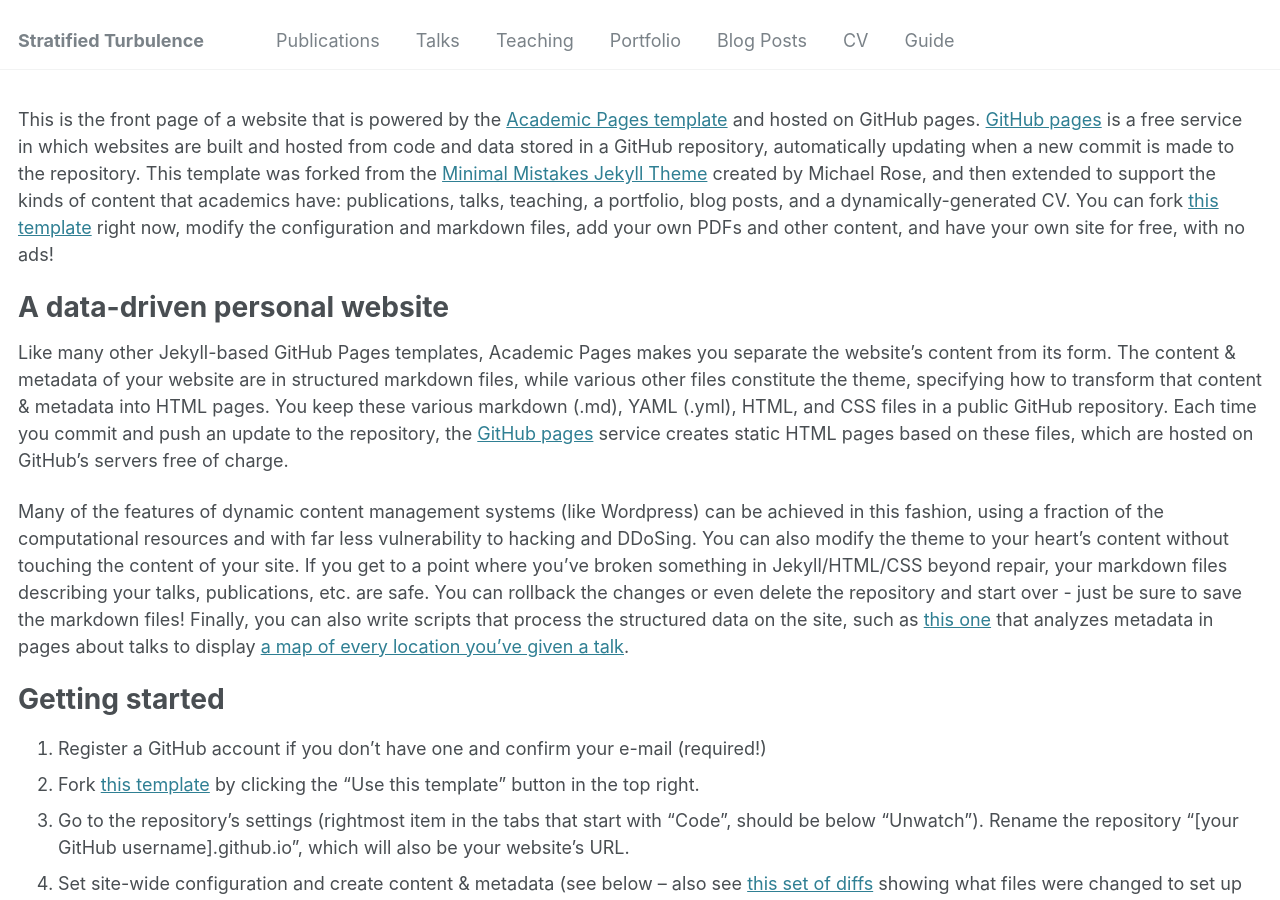
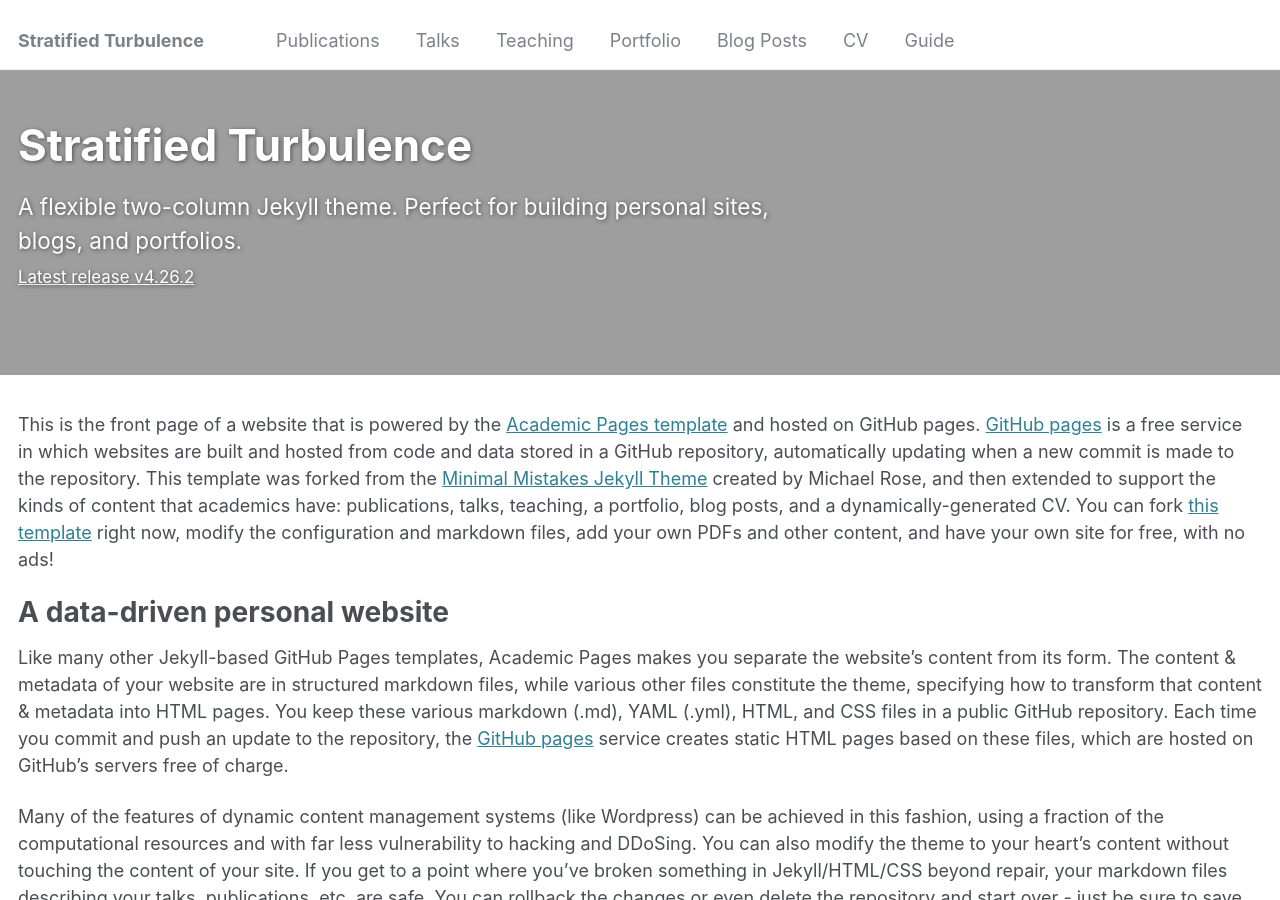
Before and after one commit to stratified-turbulence/web, a Jekyll site: the page built from _pages/about.md, in a window 1280 px wide and 900 px high. Built offline with Jekyll 4.4.1, drawn with Linux system fonts in a browser that asks for light colours; some of the changed lines change nothing that is shown.

Commit message:
Update about.md

```diff
--- a/_pages/about.md
+++ b/_pages/about.md
@@ -1,11 +1,45 @@
 ---
+# permalink: /
+# title: "Academic Pages is a ready-to-fork GitHub Pages template for academic personal websites"
+# author_profile: true
+# layout: splash
+# redirect_from:
+#   - /about/
+#   - /about.html
+layout: splash
 permalink: /
-title: "Academic Pages is a ready-to-fork GitHub Pages template for academic personal websites"
-author_profile: true
-layout: splash
-redirect_from:
-  - /about/
-  - /about.html
+hidden: true
+header:
+  overlay_color: "#5e616c"
+  overlay_image: /assets/images/mm-home-page-feature.jpg
+  actions:
+    - label: "<i class='fas fa-download'></i> Install now"
+      url: "/docs/quick-start-guide/"
+excerpt: >
+  A flexible two-column Jekyll theme. Perfect for building personal sites, blogs, and portfolios.<br />
+  <small><a href="https://github.com/mmistakes/minimal-mistakes/releases/tag/4.26.2">Latest release v4.26.2</a></small>
+feature_row:
+  - image_path: /assets/images/mm-customizable-feature.png
+    alt: "customizable"
+    title: "Super customizable"
+    excerpt: "Everything from the menus, sidebars, comments, and more can be configured or set with YAML Front Matter."
+    url: "/docs/configuration/"
+    btn_class: "btn--primary"
+    btn_label: "Learn more"
+  - image_path: /assets/images/mm-responsive-feature.png
+    alt: "fully responsive"
+    title: "Responsive layouts"
+    excerpt: "Built with HTML5 + CSS3. All layouts are fully responsive with helpers to augment your content."
+    url: "/docs/layouts/"
+    btn_class: "btn--primary"
+    btn_label: "Learn more"
+  - image_path: /assets/images/mm-free-feature.png
+    alt: "100% free"
+    title: "100% free"
+    excerpt: "Free to use however you want under the MIT License. Clone it, fork it, customize it... whatever!"
+    url: "/docs/license/"
+    btn_class: "btn--primary"
+    btn_label: "Learn more"
 ---
 
 This is the front page of a website that is powered by the [Academic Pages template](https://github.com/academicpages/academicpages.github.io) and hosted on GitHub pages. [GitHub pages](https://pages.github.com) is a free service in which websites are built and hosted from code and data stored in a GitHub repository, automatically updating when a new commit is made to the repository. This template was forked from the [Minimal Mistakes Jekyll Theme](https://mmistakes.github.io/minimal-mistakes/) created by Michael Rose, and then extended to support the kinds of content that academics have: publications, talks, teaching, a portfolio, blog posts, and a dynamically-generated CV. You can fork [this template](https://github.com/academicpages/academicpages.github.io) right now, modify the configuration and markdown files, add your own PDFs and other content, and have your own site for free, with no ads!
```
